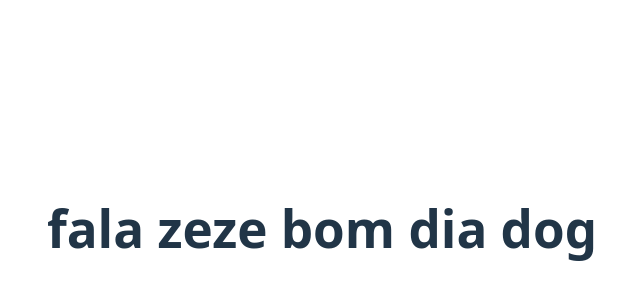
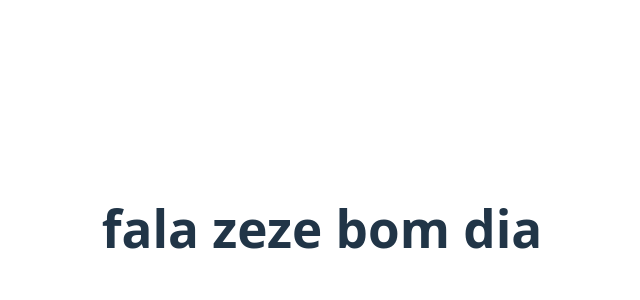
Before and after one commit to 4august/zip-zop-frontend, a Vue app: page /home in a window 1280 px wide. Shown: the part 172-472 px from the top of the page, without its empty margins (318-958 px from the left). Built offline with nearby package versions, Linux system fonts and the light colour scheme.

Commit message:
alterando background e cor da fonte padrões

```diff
--- a/src/style.css
+++ b/src/style.css
@@ -4,9 +4,10 @@
   font-weight: 400;
 
   color-scheme: light dark;
-  color: rgba(255, 255, 255, 0.87);
-  background-color: #242424;
-
+  /*color: rgba(255, 255, 255, 0.87);
+   background-color: #242424; */
+  background-color: #fff;
+  color: #242424;
   font-synthesis: none;
   text-rendering: optimizeLegibility;
   -webkit-font-smoothing: antialiased;
@@ -18,6 +19,7 @@ a {
   color: #646cff;
   text-decoration: inherit;
 }
+
 a:hover {
   color: #535bf2;
 }
@@ -46,9 +48,11 @@ button {
   cursor: pointer;
   transition: border-color 0.25s;
 }
+
 button:hover {
   border-color: #646cff;
 }
+
 button:focus,
 button:focus-visible {
   outline: 4px auto -webkit-focus-ring-color;
@@ -70,9 +74,11 @@ button:focus-visible {
     color: #213547;
     background-color: #ffffff;
   }
+
   a:hover {
     color: #747bff;
   }
+
   button {
     background-color: #f9f9f9;
   }
--- a/src/views/Home.vue
+++ b/src/views/Home.vue
@@ -1,5 +1,5 @@
 <script setup lang="ts">
 </script>
 <template>
-    <h1>fala zeze bom dia dog</h1>
+    <h1>fala zeze bom dia</h1>
 </template>
```
